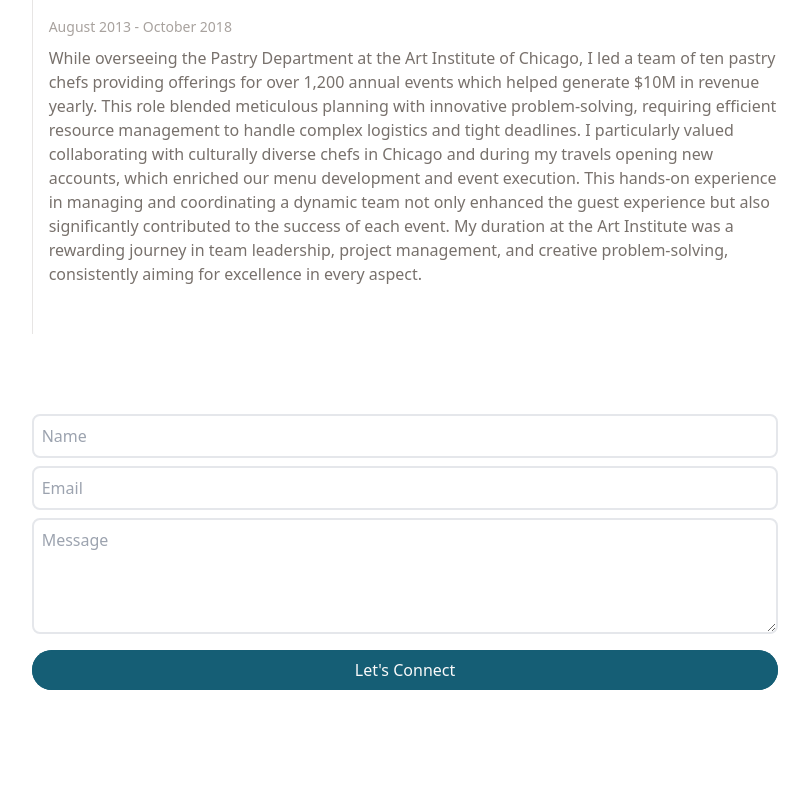
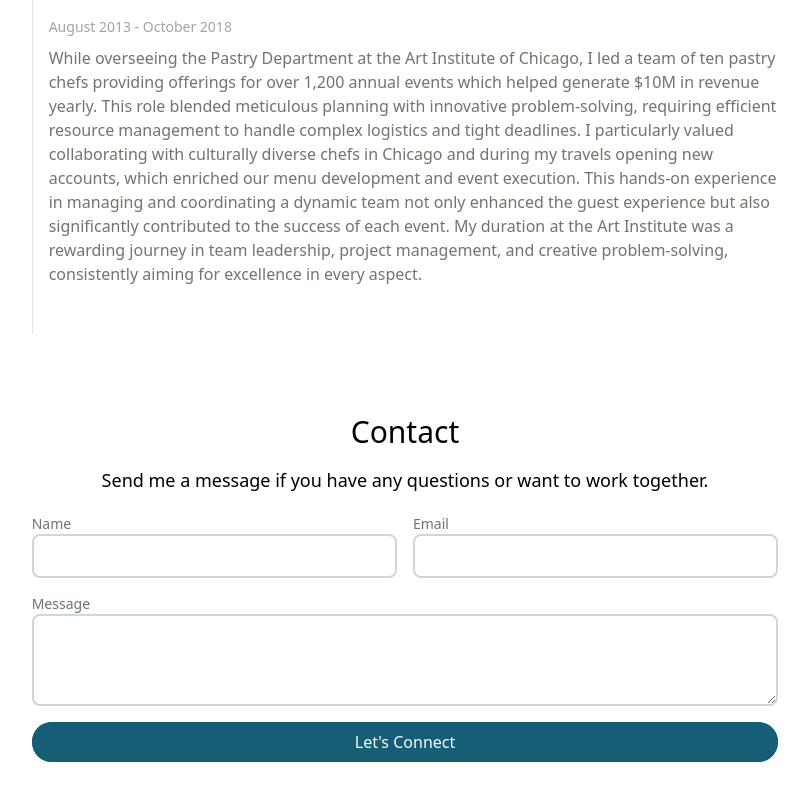
Before and after one commit to rsteckline/portfolio, a React (Vite) app: page / in a window 1280 px wide. Shown: the part 2259-3059 px from the top of the page, without its empty margins (235-1044 px from the left). Built offline with nearby package versions, Linux system fonts and the light colour scheme; some icons are missing.

Commit message:
Add header for contact section

```diff
--- a/src/components/Contact.jsx
+++ b/src/components/Contact.jsx
@@ -1,52 +1,47 @@
-import React, { useRef } from "react";
+import React from "react";
 
 function Contact() {
-  const nameRef = useRef(null);
-  const emailRef = useRef(null);
-  const messageRef = useRef(null);
-
-  const handleContactFormSubmit = (e) => {
-    e.preventDefault();
-    if (
-      !nameRef.current.value ||
-      !emailRef.current.value ||
-      !messageRef.current.value
-    ) {
-      alert("Please fill out completely so we can connect!");
-      return;
-    }
-    e.target.submit();
-  };
-
   return (
     <div className="flex flex-col mb-10 mx-auto">
+    <h1 class="text-3xl text-center">Contact</h1>
+  <p class="mt-4 mb-5 text-lg text-center">
+    Send me a message if you have any questions or want to work together.
+  </p>
       <div className="flex justify-center items-center">
         <form
           action="https://getform.io/f/bzyllzea"
           method="POST"
           className="flex flex-col w-full md:w-7/12"
-          onSubmit={handleContactFormSubmit}
         >
+          <div className="flex flex-col sm:flex-row gap-4 mb-4">
+          <div className="flex flex-col flex-grow">
+            <label htmlFor="name" className="block text-sm font-medium text-gray-500">Name</label>
           <input
-            ref={nameRef}
-            type="text"
-            name="name"
-            placeholder="Name"
-            className="p-2 bg-transparent border-2 rounded-lg focus:outline-none"
-          />
-          <input
-            ref={emailRef}
-            type="text"
-            name="name"
-            placeholder="Email"
-            className="my-2 p-2 bg-transparent border-2 rounded-lg focus:outline-none"
-          />
+              required
+              type="text"
+              name="name"
+              className="p-2 bg-transparent border-2 rounded-lg focus:ring-primary focus:border-primary border-gray-300"
+              minLength="2"
+            />
+            </div>
+            <div className="flex flex-col flex-grow">
+            <label htmlFor="email" className="block text-sm font-medium text-gray-500">Email</label>
+            <input
+              required
+              type="email"
+              name="email"
+              className="p-2 bg-transparent border-2 rounded-lg focus:ring-primary focus:border-primary border-gray-300"
+              minLength="5"
+            />
+          </div>
+          </div>
+          <label for="message" class="block text-sm font-medium text-gray-500">Message</label>
           <textarea
-            ref={messageRef}
+            required
             name="message"
-            placeholder="Message"
-            rows="4"
-            className="p-2 mb-4 bg-transparent border-2 rounded-lg focus:outline-none"
+            rows="3"
+            className="p-2 mb-4 bg-transparent border-2 rounded-lg focus:ring-primary focus:border-primary  border-gray-300"
+            minLength="5"
           />
           <button
             type="submit"
```
